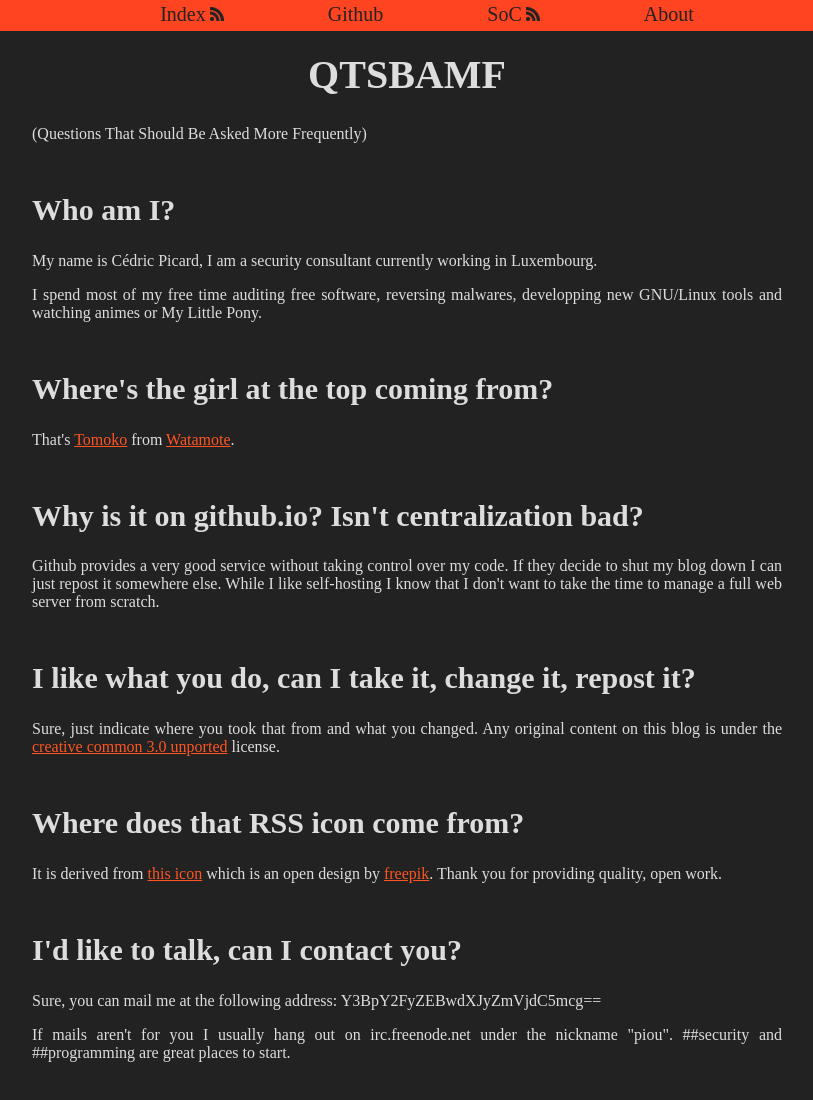
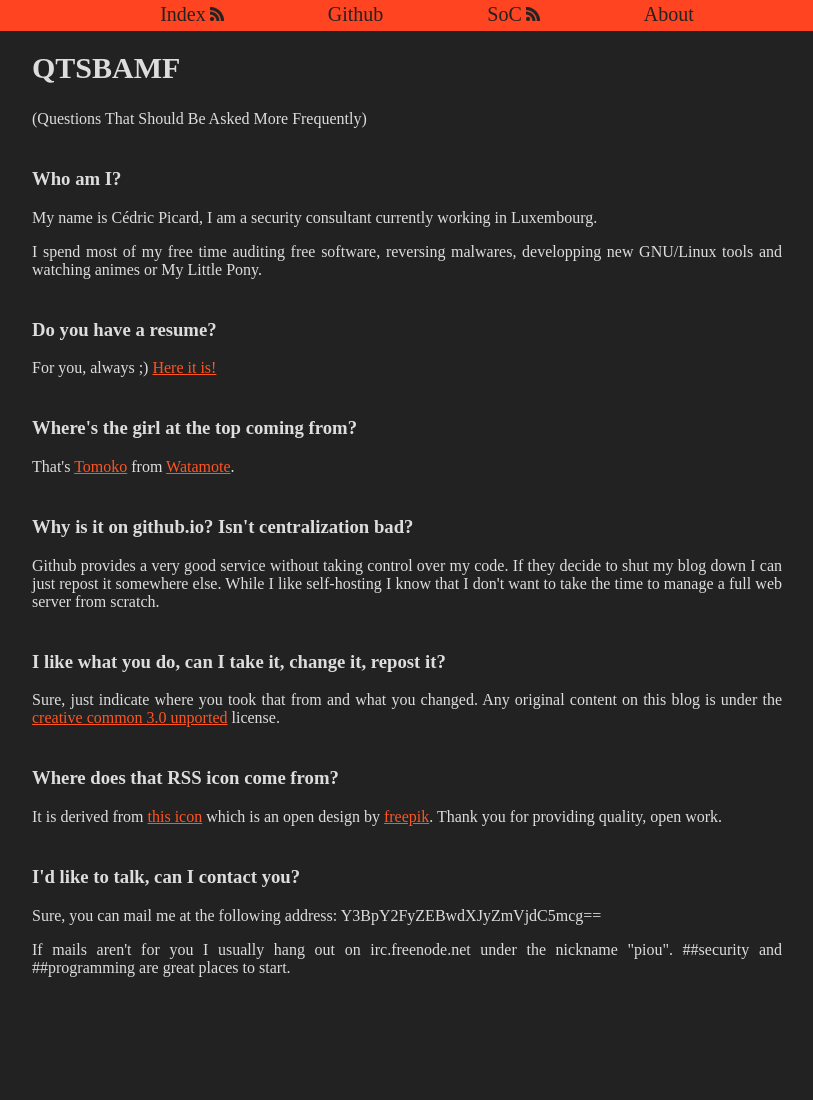
Before and after one commit to cym13/cym13.github.io, a plain HTML site: page about.html in a window 1280 px wide. Shown: the part 212-1312 px from the top of the page, without its empty margins (233-1046 px from the left). After the commit the page ends 1229 px from the top, so only its background shows below. Drawn offline with Linux system fonts and the light colour scheme.

Commit message:
Add resume

```diff
--- a/about.html
+++ b/about.html
@@ -1,7 +1,8 @@
 <!DOCTYPE HTML>
 <html>
-  <head> <meta charset="utf-8"/>
-<meta name="generator" content="Docutils 0.16: http://docutils.sourceforge.net/" />
+  <head> <meta charset="utf-8" />
+<meta name="viewport" content="width=device-width, initial-scale=1" />
+<meta name="generator" content="Docutils 0.19: https://docutils.sourceforge.io/" />
 <title>Breakpoint</title>
     <link rel="stylesheet" type="text/css" href="style/base.css"/>
     <link rel="stylesheet" type="text/css" href="style/pygments.css"/>
@@ -45,46 +46,50 @@
     </header>
 
     <div class="content">
-      <div class="section" id="qtsbamf">
-<h1>QTSBAMF</h1>
+      <section id="qtsbamf">
+<h2>QTSBAMF</h2>
 <p>(Questions That Should Be Asked More Frequently)</p>
-<div class="section" id="who-am-i">
-<h2>Who am I?</h2>
+<section id="who-am-i">
+<h3>Who am I?</h3>
 <p>My name is Cédric Picard, I am a security consultant currently working in
 Luxembourg.</p>
 <p>I spend most of my free time auditing free software, reversing malwares,
 developping new GNU/Linux tools and watching animes or My Little Pony.</p>
-</div>
-<div class="section" id="where-s-the-girl-at-the-top-coming-from">
-<h2>Where's the girl at the top coming from?</h2>
+</section>
+<section id="do-you-have-a-resume">
+<h3>Do you have a resume?</h3>
+<p>For you, always ;) <a class="reference external" href="file/CV_Cédric_Picard.pdf">Here it is!</a></p>
+</section>
+<section id="where-s-the-girl-at-the-top-coming-from">
+<h3>Where's the girl at the top coming from?</h3>
 <p>That's <a class="reference external" href="http://watamote.wikia.com/wiki/Tomoko_Kuroki">Tomoko</a> from <a class="reference external" href="https://en.wikipedia.org/wiki/No_Matter_How_I_Look_at_It,_It%27s_You_Guys%27_Fault_I%27m_Not_Popular!">Watamote</a>.</p>
-</div>
-<div class="section" id="why-is-it-on-github-io-isn-t-centralization-bad">
-<h2>Why is it on github.io? Isn't centralization bad?</h2>
+</section>
+<section id="why-is-it-on-github-io-isn-t-centralization-bad">
+<h3>Why is it on github.io? Isn't centralization bad?</h3>
 <p>Github provides a very good service without taking control over my code. If
 they decide to shut my blog down I can just repost it somewhere else. While I
 like self-hosting I know that I don't want to take the time to manage a full
 web server from scratch.</p>
-</div>
-<div class="section" id="i-like-what-you-do-can-i-take-it-change-it-repost-it">
-<h2>I like what you do, can I take it, change it, repost it?</h2>
+</section>
+<section id="i-like-what-you-do-can-i-take-it-change-it-repost-it">
+<h3>I like what you do, can I take it, change it, repost it?</h3>
 <p>Sure, just indicate where you took that from and what you changed. Any
 original content on this blog is under the <a class="reference external" href="https://creativecommons.org/licenses/by/3.0/">creative common 3.0 unported</a> license.</p>
-</div>
-<div class="section" id="where-does-that-rss-icon-come-from">
-<h2>Where does that RSS icon come from?</h2>
+</section>
+<section id="where-does-that-rss-icon-come-from">
+<h3>Where does that RSS icon come from?</h3>
 <p>It is derived from <a class="reference external" href="https://www.flaticon.com/free-icon/rss-feed-symbol_110">this icon</a> which is an open
 design by <a class="reference external" href="https://www.flaticon.com/authors/freepik">freepik</a>. Thank you
 for providing quality, open work.</p>
-</div>
-<div class="section" id="i-d-like-to-talk-can-i-contact-you">
-<h2>I'd like to talk, can I contact you?</h2>
+</section>
+<section id="i-d-like-to-talk-can-i-contact-you">
+<h3>I'd like to talk, can I contact you?</h3>
 <p>Sure, you can mail me at the following address:
 Y3BpY2FyZEBwdXJyZmVjdC5mcg==</p>
 <p>If mails aren't for you I usually hang out on irc.freenode.net under the
 nickname &quot;piou&quot;. ##security and ##programming are great places to start.</p>
-</div>
-</div>
+</section>
+</section>
     </div>
   </body>
 </html>
```
Also changed, not shown: 1 other file.
